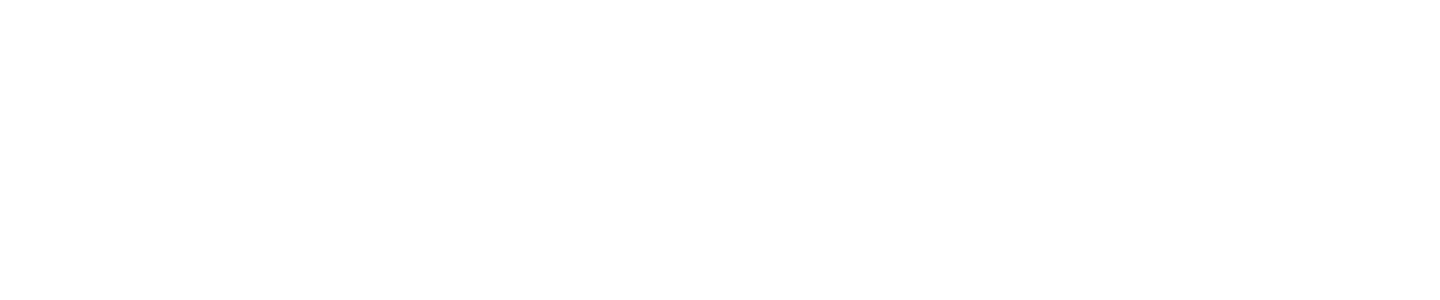
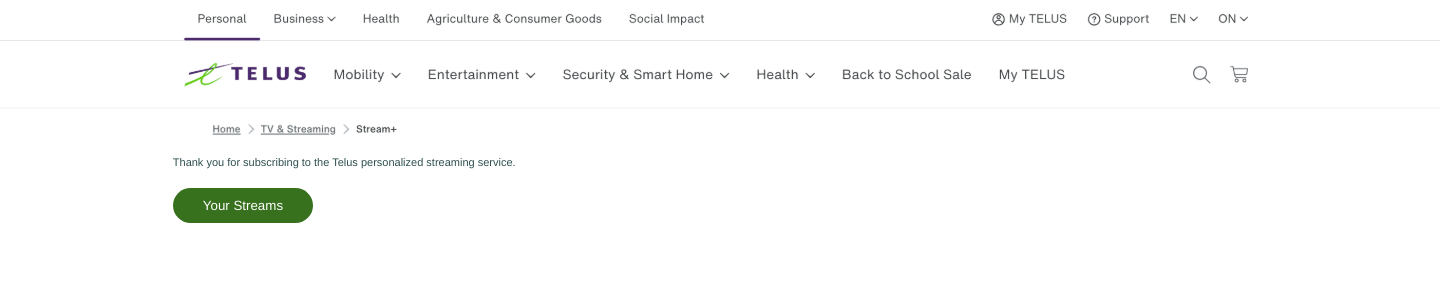
Before and after one commit to MountainByteLab/ip4-bs-hackathon, a React (Vite) app: page /checkout in a window 1280 px wide. Before the commit this address had no page. Shown: the top 300 px of the page, 1440 px wide, since content can reach past the window. Built offline with nearby package versions, Linux system fonts and the light colour scheme.

Commit message:
added checkout page and button to go back to view streams

```diff
--- a/src/App.jsx
+++ b/src/App.jsx
@@ -2,6 +2,7 @@
 import "./App.scss";
 import Subscription from "./pages/Subscription/Subscription";
 import Bookshelf from "./pages/Bookshelf/Bookshelf";
+import Checkout from "./pages/Checkout/Checkout";
 
 function App() {
     return (
@@ -9,6 +10,7 @@
             <Routes>
                 <Route path="/" element={<Subscription />} />
                 <Route path="/bookshelf" element={<Bookshelf />} />
+                <Route path="/checkout" element={<Checkout />} />
             </Routes>
         </BrowserRouter>
     );
--- a/src/components/Collection/Collection.jsx
+++ b/src/components/Collection/Collection.jsx
@@ -1,3 +1,4 @@
+import { Link } from "react-router-dom";
 import Shelf from "../Shelf/Shelf";
 import "./Collection.scss";
 
@@ -6,7 +7,9 @@
         <section className="collection">
             <h2 className="collection__heading">Your Collection</h2>
             <Shelf collection={collection} listFunction={listFunction}/>
+            <Link to="/checkout">
             <button className="collection__button" type="button">Checkout</button>
+            </Link>
         </section>
     );
 }
--- /dev/null
+++ b/src/pages/Checkout/Checkout.jsx
@@ -0,0 +1,22 @@
+import React from 'react'
+import Header from '../../components/SiteHeader/SiteHeader'
+import "./Checkout.scss"
+import { Link } from 'react-router-dom'
+
+export default function Checkout() {
+  return (
+    <>
+    <Header/>
+    <div className='checkout'>
+    <div>
+      <p className='checkout__text'>Thank you for subscribing to the Telus personalized streaming service.</p>
+    </div>
+    <div className='checkout__button-wrapper'>
+    <Link to="/bookshelf">
+            <button className="checkout__button" type="button">Your Streams</button>
+    </Link>
+    </div>
+    </div>
+    </>
+  )
+}
--- /dev/null
+++ b/src/pages/Checkout/Checkout.scss
@@ -0,0 +1,24 @@
+.checkout{
+    display: flex;
+    flex-direction: column;
+    &__text{
+        font-size:11px;
+        margin-left:13.5vw;
+        color: darkslategray;
+    }
+    &__button{
+        background-color: #37711E;
+        color: white;
+        border-radius: 50px;
+        padding: 10px 30px;
+        align-self: flex-end;
+        border: none;
+        cursor: pointer;
+        margin-top:20px;
+        &-wrapper{
+            display:flex;
+            justify-content: flex-start;
+            margin-left:13.5vw;
+        }
+    }
+}
```
